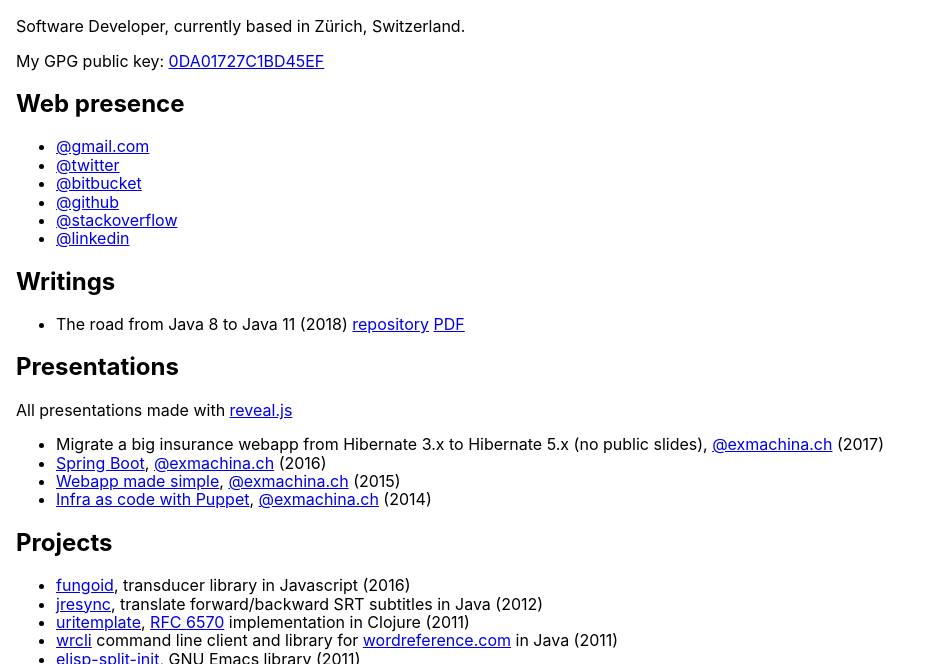
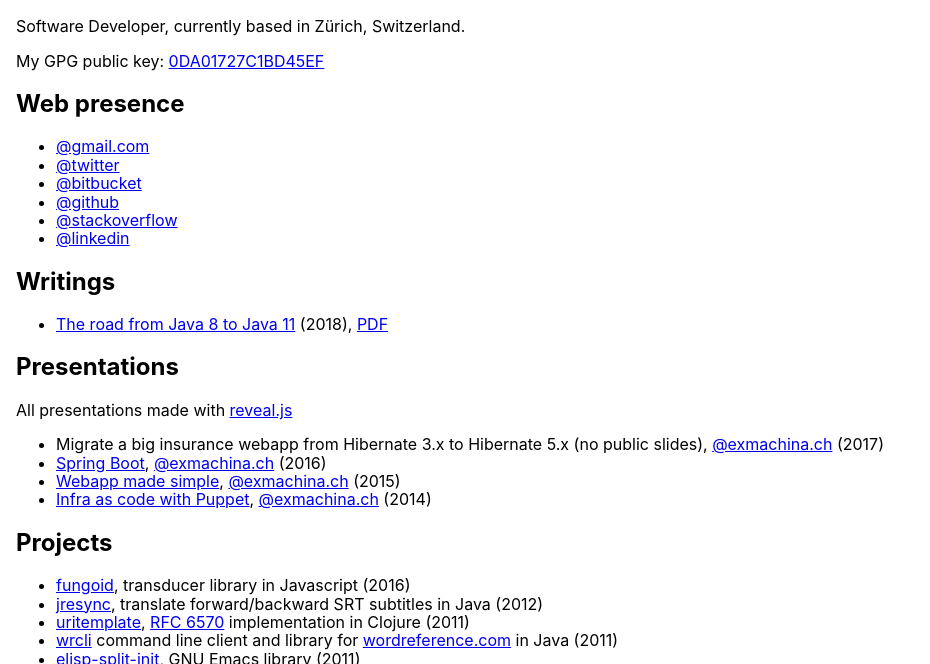
Before and after one commit to dfa1/dfa1.github.io, a plain HTML site: page index.html in a window 1280 px wide. Shown: the part 126-790 px from the top of the page, without its empty margins (0-930 px from the left). Drawn offline with Linux system fonts and the light colour scheme.

Commit message:
fix link

```diff
--- a/index.html
+++ b/index.html
@@ -53,7 +53,7 @@
     </ul>
     <h2>Writings</h2>
     <ul>
-      <li>The road from Java 8 to Java 11 (2018) <a href="https://bitbucket.org/dfa/upgradejava">repository</a>&nbsp;<a href="thttps://bitbucket.org/dfa/upgradejava/downloads/the_road_from_java8_to_java11-v0.6.7.pdf">PDF</a></li>
+      <li><a href="ttps://bitbucket.org/dfa/upgradejava">The road from Java 8 to Java 11</a> (2018), <a href="https://bitbucket.org/dfa/upgradejava/downloads/the_road_from_java8_to_java11-v0.6.7.pdf">PDF</a></li>
     </ul>
     <h2>Presentations</h2>
 	<p>All presentations made with <a href="https://revealjs.com">reveal.js</a></p>
```
